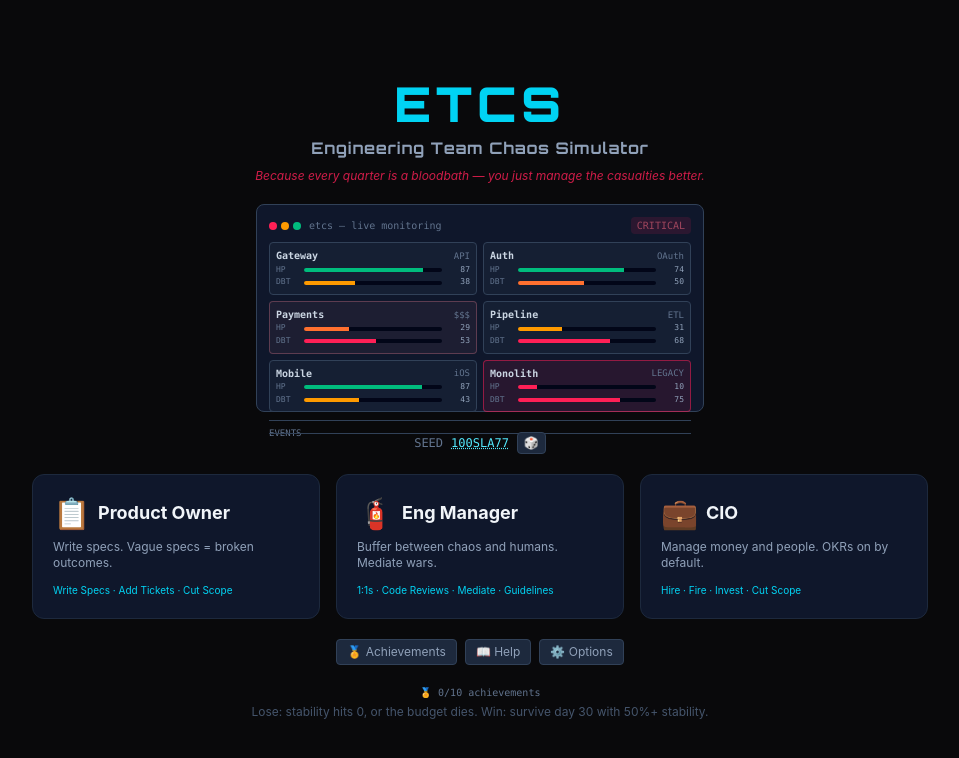
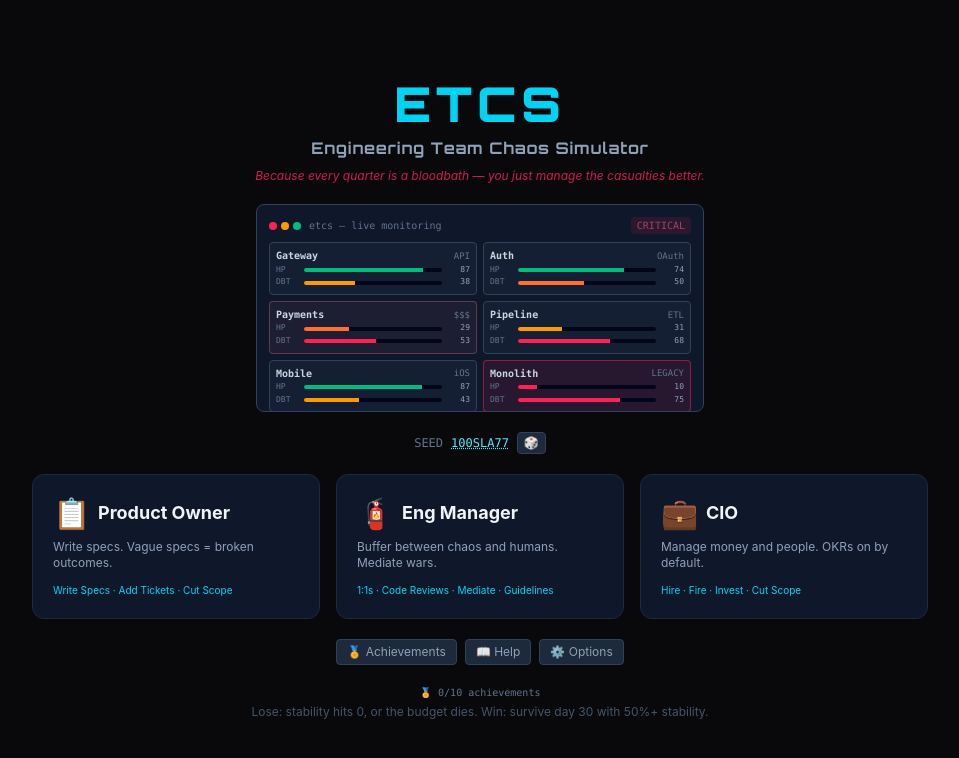
Before and after one commit to rurouni88/pc3-EngineeringTeamChaosSimulator, a React (Vite) app: page / in a window 1280 px wide. Shown: the top 758 px of the page, without its empty margins (160-1119 px from the left). Built offline with nearby package versions, Linux system fonts and the light colour scheme.

Commit message:
fix: prevent ChaosBoard animation overflow

```diff
--- a/src/components/ChaosBoard.tsx
+++ b/src/components/ChaosBoard.tsx
@@ -102,7 +102,7 @@ export function ChaosBoard() {
   const debtColor = (v: number) => (v >= 50 ? 'bg-rose-500' : v >= 30 ? 'bg-amber-500' : 'bg-emerald-500');
 
   return (
-    <div className="w-full max-w-md bg-slate-900 border border-slate-700 rounded-lg p-3 font-mono text-xs h-52 flex flex-col" >
+    <div className="w-full max-w-md bg-slate-900 border border-slate-700 rounded-lg p-3 font-mono text-xs h-52 flex flex-col overflow-hidden">
       {/* Header */}
       <div className="flex items-center justify-between mb-2">
         <div className="flex items-center gap-2">
```
